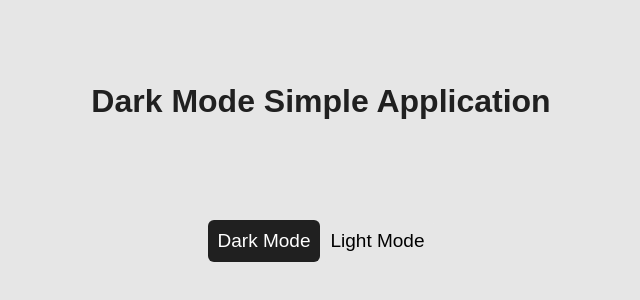
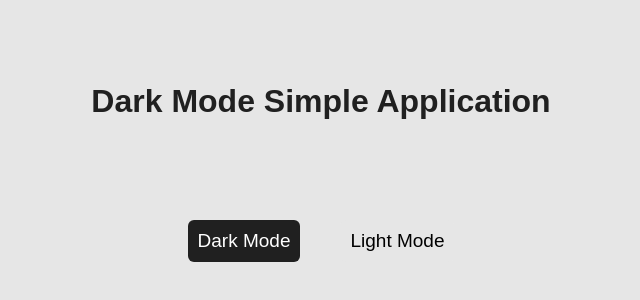
Before and after one commit to gfrnca/ReactDarkTheme, a React (Create React App) app: page / in a window 1280 px wide. Shown: the part 228-528 px from the top of the page, without its empty margins (319-959 px from the left). Built offline with nearby package versions, Linux system fonts and the light colour scheme.

Commit message:
feat(darkmode): finished / title working correctly

```diff
--- a/src/components/DarkMode.css
+++ b/src/components/DarkMode.css
@@ -15,9 +15,15 @@
 
 .dark-mode {
   background: #202020;
+  color: #e6e6e6 !important;
 }
 
-.page-wrapper button {
+.buttons-wrapper {
+  gap: 40px;
+  display: flex;
+}
+
+.buttons-wrapper button {
   padding: 10px;
   border-radius: 6px;
   font-size: 19px;
--- a/src/components/DarkMode.js
+++ b/src/components/DarkMode.js
@@ -6,7 +6,7 @@ export default function DarkMode() {
 
   return(
     <div className={`page-wrapper ${darkMode && 'dark-mode'}`}>
-      <h1>Dark Mode Simple Application</h1>
+      <h1 className={darkMode && 'dark-mode'}>Dark Mode Simple Application</h1>
 
       <div className="buttons-wrapper">
         <button className="dark" onClick={() => setDarkMode(true)}>Dark Mode</button>
```
